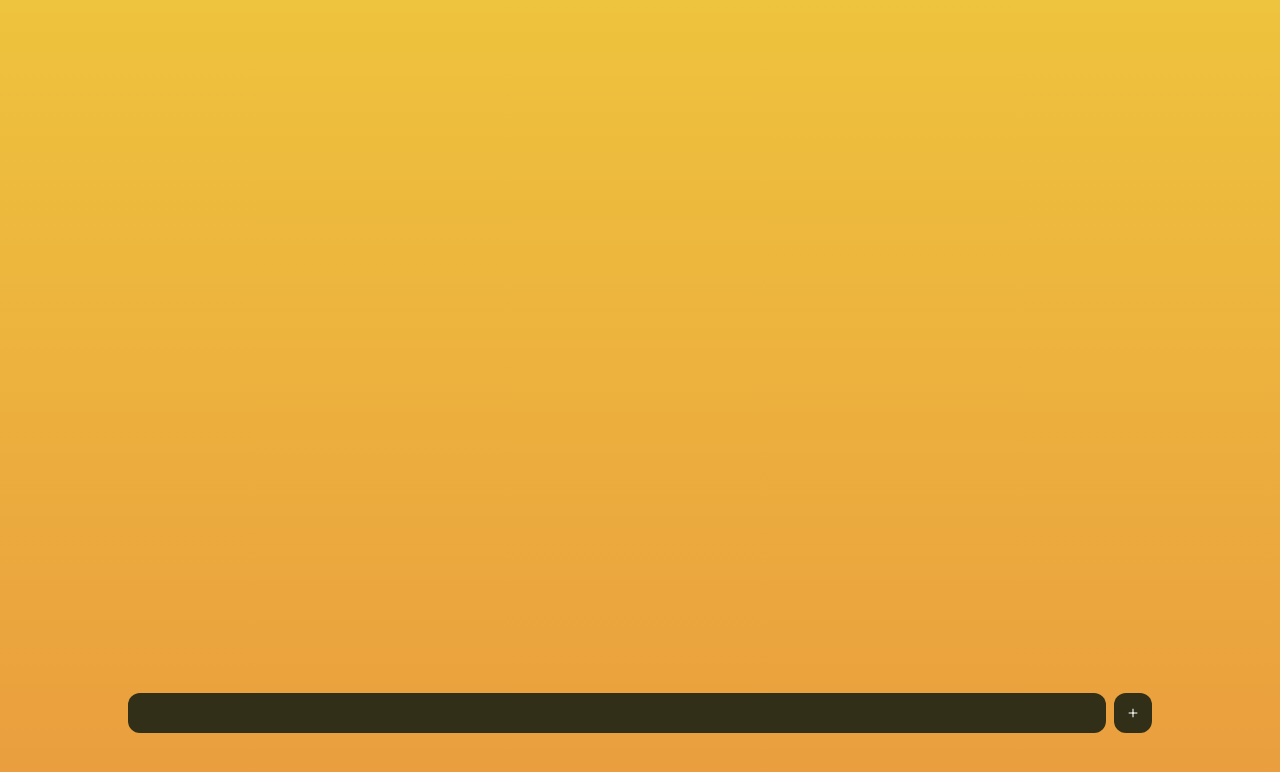
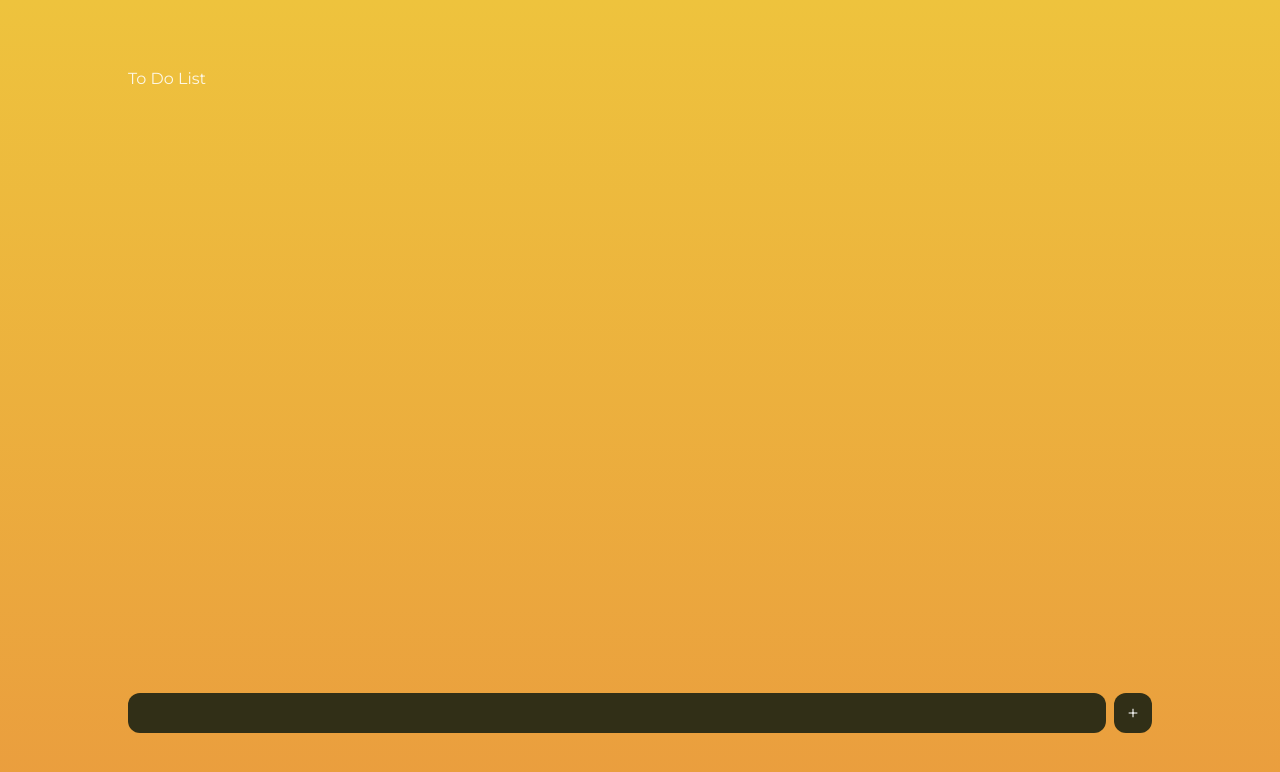
Before and after one commit to Dhanush-ck/todolist-codexintern, a React (Vite) app: page / in a window 1280 px wide. Shown: the top 772 px of the page. Built offline with nearby package versions, Linux system fonts and the light colour scheme.

Commit message:
feat : Added a heading

```diff
--- a/src/App.jsx
+++ b/src/App.jsx
@@ -9,6 +9,9 @@ function App() {
     <TodoContextProvider>
       <div className="container">
         <div className="container-elements">
+          <div className="header">
+            <h2>To Do List</h2>
+          </div>
           <div className="list-holder">
             <TodoList />
           </div>
```
